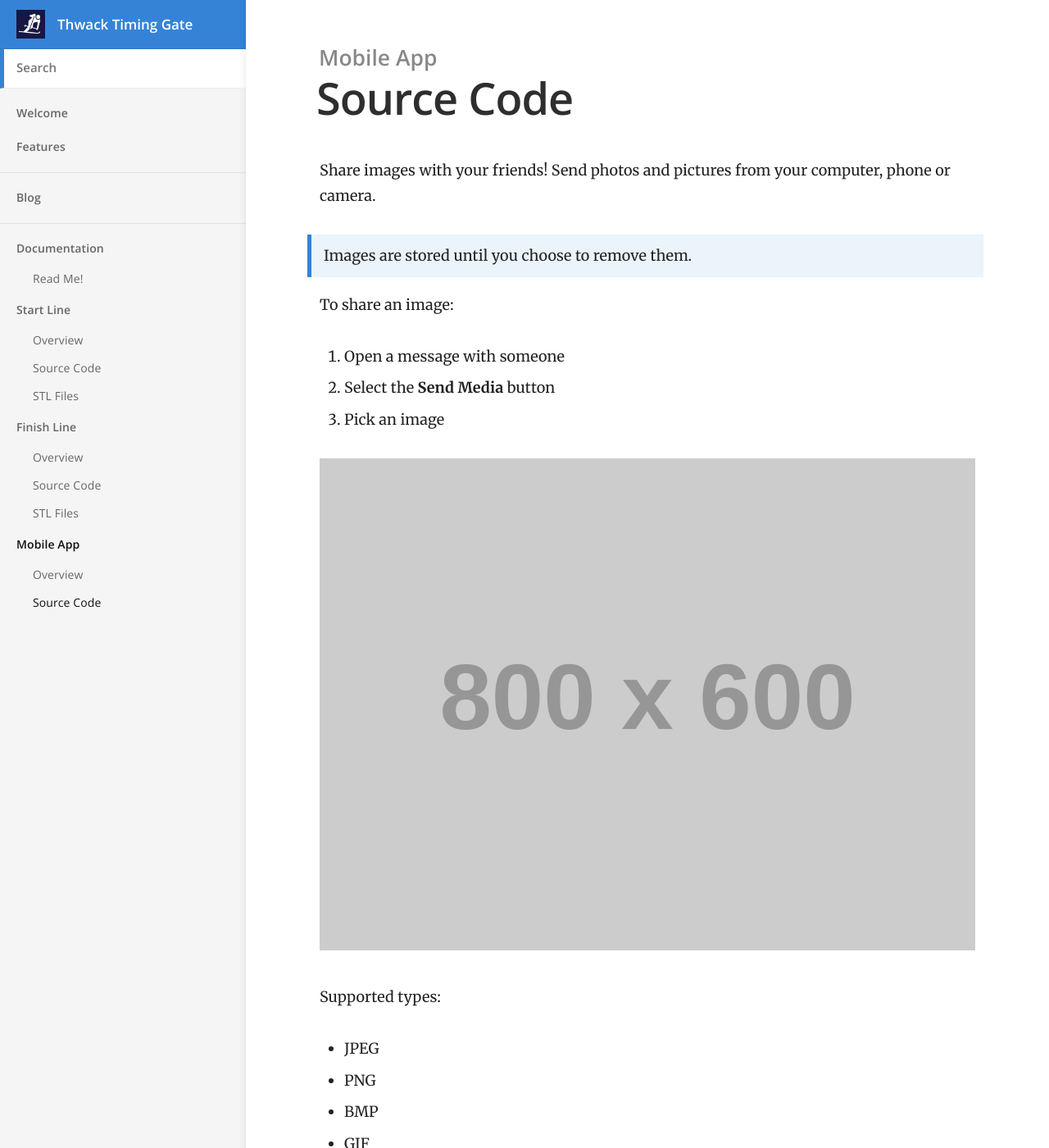
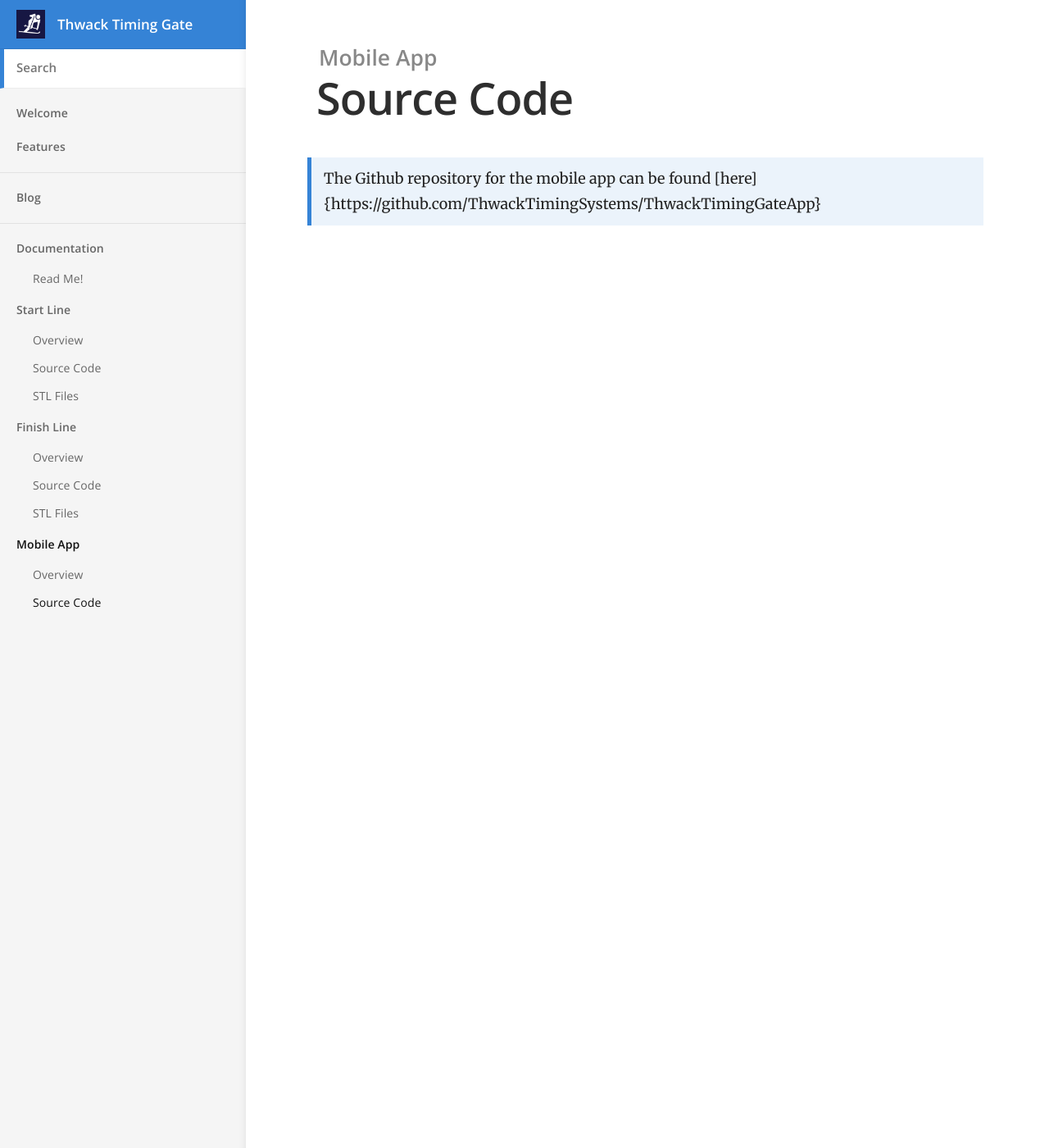
Before and after one commit to P-bibs/ThwackTimingSystems.github.io, a Jekyll site: the page built from _docs/3mobileApp/sourceCode.md, in a window 1280 px wide and 1400 px high. Shown: the whole window at 82% size. Built offline with Jekyll 4.4.1, drawn with Linux system fonts in a browser that asks for light colours; some of the changed text lies outside the part shown.

```diff
--- a/_docs/3mobileApp/sourceCode.md
+++ b/_docs/3mobileApp/sourceCode.md
@@ -4,26 +4,4 @@ category: Mobile App
 order: 2
 ---
 
-Share images with your friends! Send photos and pictures from your computer, phone or camera.
-
-> Images are stored until you choose to remove them.
-
-To share an image:
-
-1. Open a message with someone
-2. Select the **Send Media** button
-3. Pick an image
-
-![](//placehold.it/800x600)
-
-Supported types:
-
-* JPEG
-* PNG
-* BMP
-* GIF
-
-Unsupported types:
-
-* SVG
-* WEBP
+> The Github repository for the mobile app can be found [here]{https://github.com/ThwackTimingSystems/ThwackTimingGateApp}
```
Also changed, not shown: _docs/1startLine/overview.md (+4 -10 lines), _docs/2finishLine/overview.md (+3 -8 lines), index.md (+4 -10 lines).
